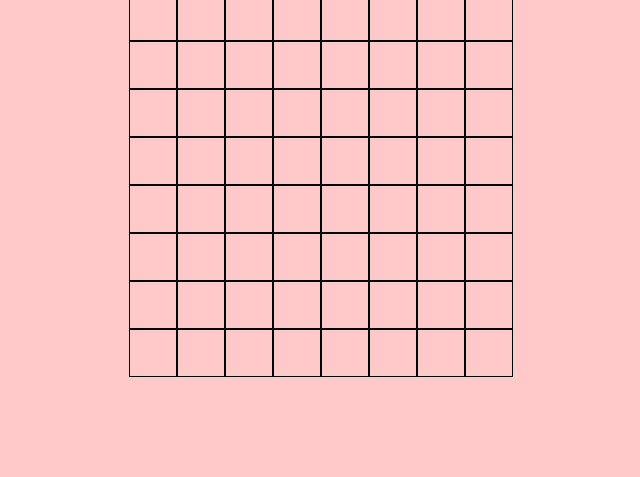
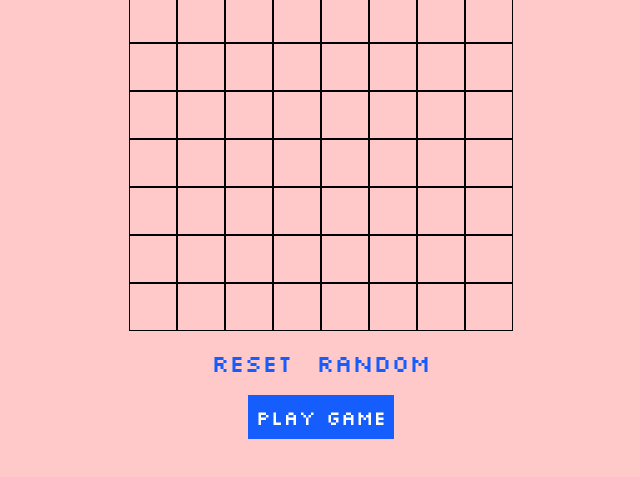
Before and after one commit to AndrewC145/Battleship, a website built with webpack: page dist/index.html in a window 1280 px wide. Both pictures are taken after a click on the button "Start Game". Shown: the part 253-730 px from the top of the page, without its empty margins (319-959 px from the left). Built offline with nearby package versions, Linux system fonts and the light colour scheme; a web font is replaced by a local one.

Commit message:
Added settings and play game button to grid

```diff
--- a/dist/index.html
+++ b/dist/index.html
@@ -20,7 +20,7 @@
         <h1 class="text-4xl md:text-7xl">Battleship</h1>
         <div class="mt-4">
           <button
-            class="text-center text-white text-2xl md:text-4xl p-3 bg-blue-600 rounded-xl cursor-pointer start-game"
+            class="text-center text-white text-2xl md:text-4xl p-3 bg-blue-600 rounded-xl cursor-pointer start-game mt-4"
           >
             Start Game
           </button>
@@ -36,6 +36,11 @@
         <div
           class="grid grid-cols-[repeat(8,2rem)] grid-rows-[repeat(8,2rem)] md:grid-cols-[repeat(8,2.5rem)] md:grid-rows-[repeat(8,2.5rem)] lg:grid-cols-[repeat(8,3rem)] lg:grid-rows-[repeat(8,3rem)] selection-grid p-4"
         ></div>
+        <div class="flex justify-center items-center gap-6">
+          <button class="text-blue-600 text-lg md:text-2xl cursor-pointer">Reset</button>
+          <button class="text-blue-600 text-lg md:text-2xl cursor-pointer">Random</button>
+        </div>
+        <button class="bg-blue-600 cursor-pointer text-white text-center text-xl p-2 mt-4">Play Game</button>
       </div>
     </main>
     <script src="main.js"></script>
```
Also changed, not shown: dist/styles/output.css.
